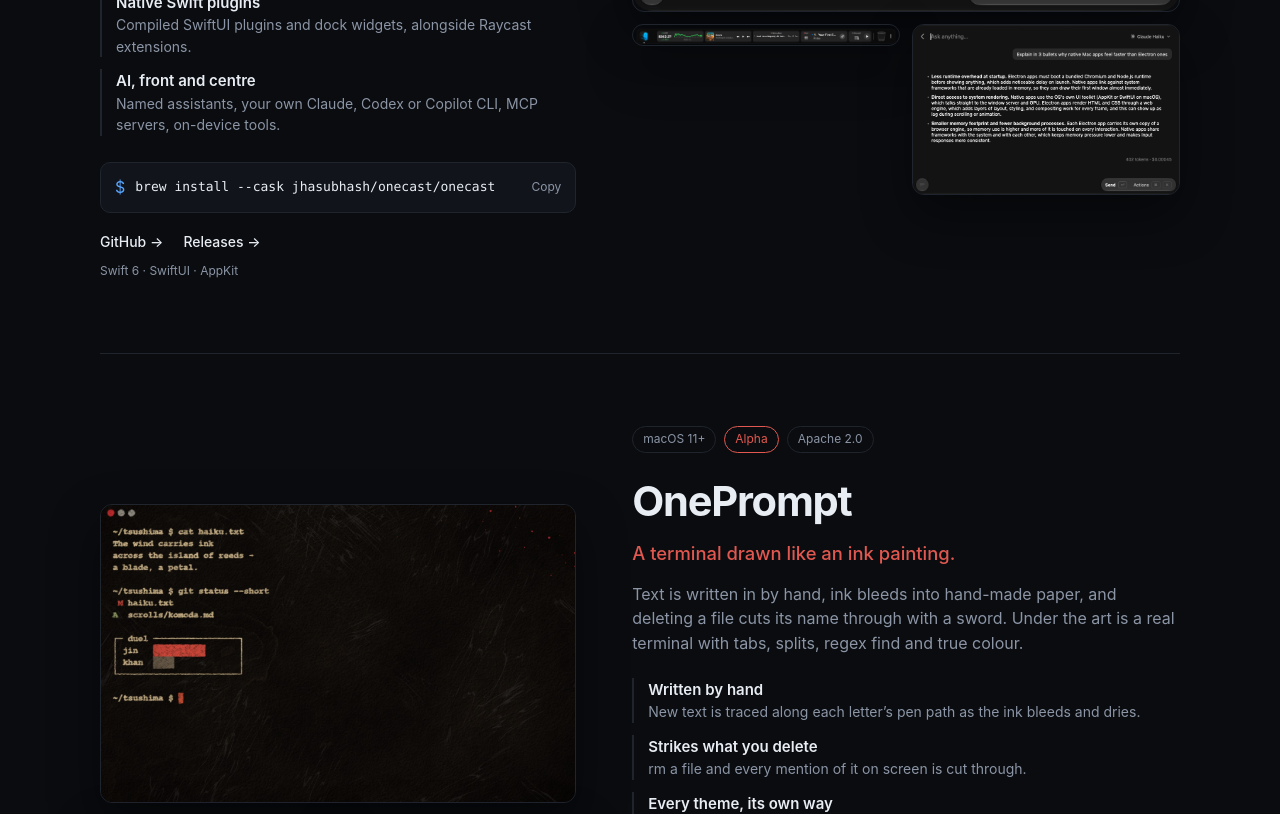
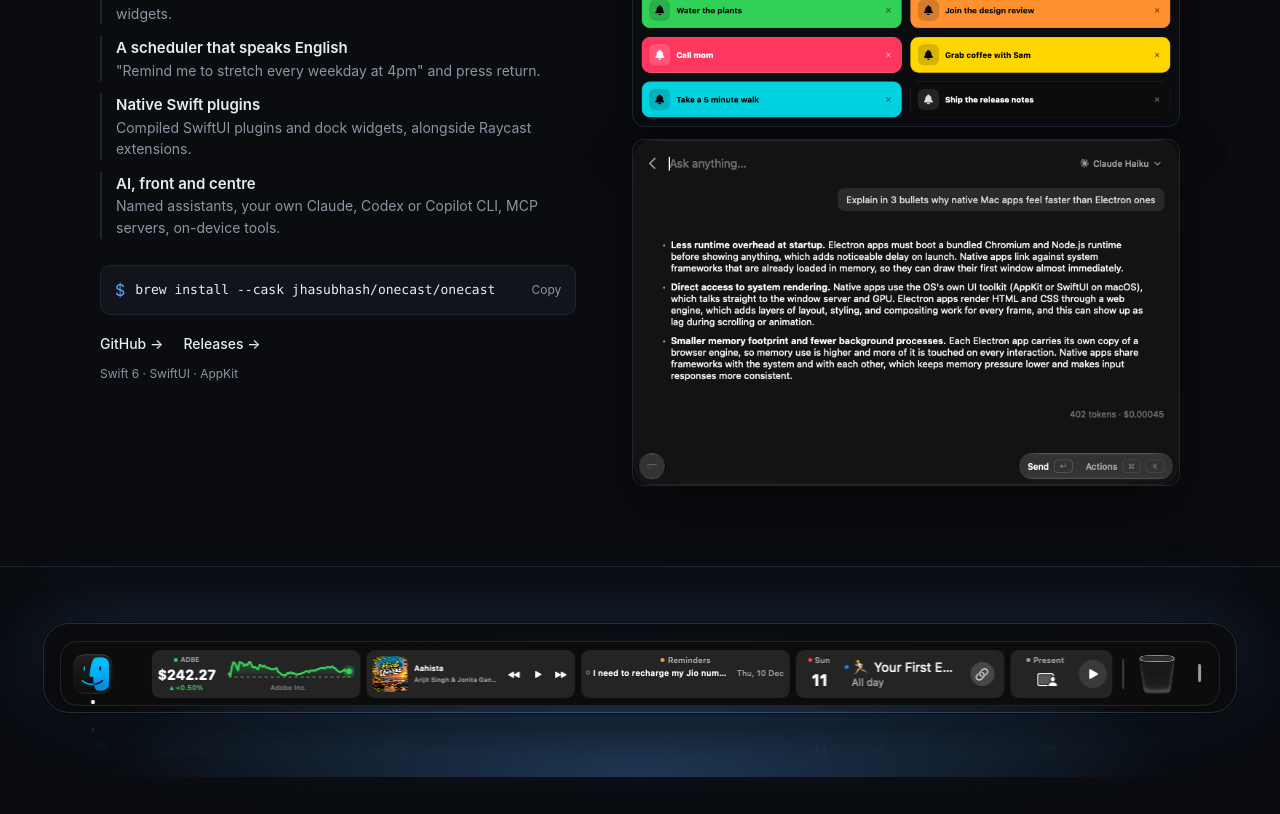
Before and after one commit to jhasubhash/onesyntax-home, a Next.js app: page / in a window 1280 px wide. Shown: the part 1040-1854 px from the top of the page. Built offline with nearby package versions, Linux system fonts and the light colour scheme.

Commit message:
Use OneCast dock as divider, show notifications, light Tsushima hero for OnePrompt
Co-Authored-By: Claude Sonnet 5.5 <noreply@anthropic.com>

```diff
--- a/components/Project.js
+++ b/components/Project.js
@@ -2,6 +2,8 @@ import CopyCommand from './CopyCommand'
 
 export default function Project({ p, flip }) {
   const [hero, ...rest] = p.images
+  const wide = rest.filter((i) => i.wide)
+  const thumbs = rest.filter((i) => !i.wide)
   return (
     <section id={p.id} className={`project${flip ? ' flip' : ''}`} style={{ '--accent': p.accent }}>
       <div className="copy-col">
@@ -28,8 +30,11 @@ export default function Project({ p, flip }) {
       </div>
       <div className="shots">
         <img className="hero-shot" src={hero.src} alt={hero.alt} width={hero.w} height={hero.h} />
+        {wide.map((i) => (
+          <img key={i.src} src={i.src} alt={i.alt} width={i.w} height={i.h} loading="lazy" />
+        ))}
         <div className="thumbs">
-          {rest.map((i) => (
+          {thumbs.map((i) => (
             <img key={i.src} src={i.src} alt={i.alt} width={i.w} height={i.h} loading="lazy" />
           ))}
         </div>
--- a/data/projects.js
+++ b/data/projects.js
@@ -19,9 +19,11 @@ export const projects = [
     ],
     images: [
       { src: '/onecast/launcher.png', alt: 'The OneCast launcher', w: 750, h: 475 },
-      { src: '/onecast/dock.png', alt: 'A custom OneCast dock with live widgets', w: 750, h: 200 },
+      { src: '/onecast/notifications.png', alt: 'OneCast notification cards in nine colours', w: 882, h: 302, wide: true },
       { src: '/onecast/ai-chat.png', alt: 'AI chat in the OneCast palette', w: 750, h: 475 },
     ],
+    // Shown full width under the section, styled as a dock sitting on a desktop.
+    dock: { src: '/onecast/dock.png', alt: 'A custom OneCast dock with live widgets', w: 1194, h: 88 },
     links: [
       ['GitHub', 'https://github.com/jhasubhash/onecast'],
       ['Releases', 'https://github.com/jhasubhash/onecast/releases/latest'],
@@ -46,9 +48,9 @@ export const projects = [
       ['A real terminal', 'Tabs, splits, find with regex, clickable links, IME, mouse and images.'],
     ],
     images: [
+      { src: '/oneprompt/tsushima-light.jpg', alt: 'OnePrompt, Tsushima light theme', w: 1600, h: 1000 },
       { src: '/oneprompt/tsushima-dark.jpg', alt: 'OnePrompt, Tsushima dark theme', w: 1600, h: 1000 },
       { src: '/oneprompt/chalkboard-slate.jpg', alt: 'OnePrompt, Chalkboard theme', w: 1600, h: 1000 },
-      { src: '/oneprompt/logbook-day.jpg', alt: 'OnePrompt, Logbook theme', w: 1600, h: 1000 },
     ],
     links: [
       ['GitHub', 'https://github.com/jhasubhash/oneprompt'],
--- a/pages/index.js
+++ b/pages/index.js
@@ -1,3 +1,4 @@
+import { Fragment } from 'react'
 import Head from 'next/head'
 import Project from '../components/Project'
 import { projects, site } from '../data/projects'
@@ -35,7 +36,16 @@ export default function Home() {
             ))}
           </div>
         </section>
-        {projects.map((p, i) => <Project key={p.id} p={p} flip={i % 2 === 1} />)}
+        {projects.map((p, i) => (
+          <Fragment key={p.id}>
+            <Project p={p} flip={i % 2 === 1} />
+            {p.dock && (
+              <div className="dock-divider" style={{ '--accent': p.accent }}>
+                <img src={p.dock.src} alt={p.dock.alt} width={p.dock.w} height={p.dock.h} loading="lazy" />
+              </div>
+            )}
+          </Fragment>
+        ))}
       </main>
       <footer>
         <span>&copy; {new Date().getFullYear()} Subhash Jha</span>
--- a/styles/globals.css
+++ b/styles/globals.css
@@ -3,7 +3,7 @@
   --accent: #58a6ff;
 }
 * { box-sizing: border-box; }
-html { scroll-behavior: smooth; }
+html { scroll-behavior: smooth; overflow-x: clip; }
 body { margin: 0; background: var(--bg); color: var(--text); line-height: 1.55;
   font-family: Inter, -apple-system, BlinkMacSystemFont, "Segoe UI", Roboto, Helvetica, Arial, sans-serif; }
 a { color: inherit; text-decoration: none; }
@@ -67,3 +67,16 @@ footer a:hover { color: var(--text); }
   .nav nav { gap: 14px; }
   .hero { padding: 56px 0 36px; }
 }
+
+/* OneCast dock as a full-width divider: a dock resting on a soft "desktop" glow */
+.dock-divider { position: relative; margin: 8px calc(50% - 50vw) 0; padding: 56px 20px 64px; display: flex; justify-content: center;
+  background: radial-gradient(ellipse 60% 100% at 50% 100%, color-mix(in srgb, var(--accent) 28%, transparent), transparent 70%);
+  border-top: 1px solid var(--line); }
+.dock-divider::before { content: ""; position: absolute; left: 50%; bottom: 40px; width: min(1000px, 80vw); height: 40px; transform: translateX(-50%);
+  background: color-mix(in srgb, var(--accent) 45%, transparent); filter: blur(38px); opacity: .55; border-radius: 50%; }
+.dock-divider img { position: relative; width: min(1194px, 100%); height: auto; border-radius: 26px;
+  border: 1px solid rgba(255,255,255,.14);
+  box-shadow: 0 0 0 1px rgba(0,0,0,.4), 0 24px 60px rgba(0,0,0,.6), 0 0 80px color-mix(in srgb, var(--accent) 22%, transparent);
+  -webkit-box-reflect: below 6px linear-gradient(transparent 55%, rgba(255,255,255,.12)); }
+.dock-divider + .project { border-top: 0; }
+.thumbs:has(> img:only-child) { grid-template-columns: 1fr; }
```
